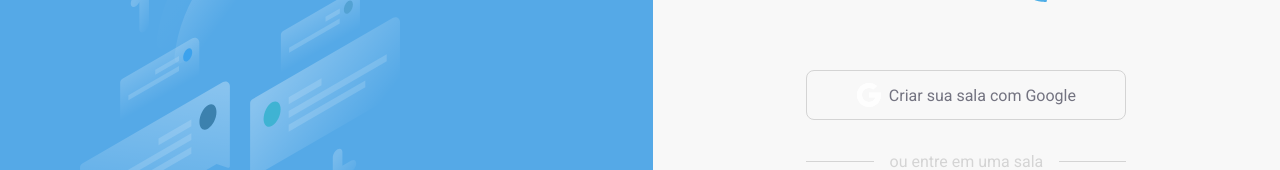
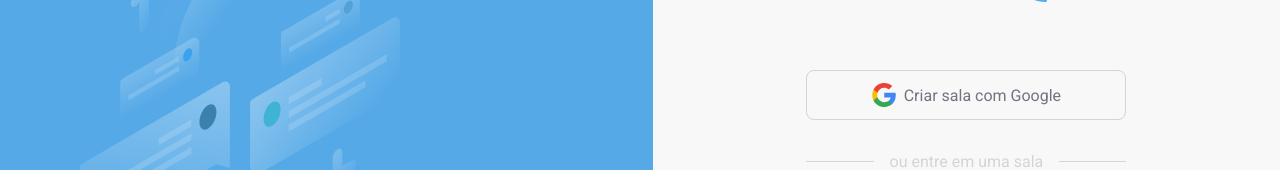
Before and after one commit to GustavoSrr/letme-ask, a React (Create React App) app: page / in a window 1280 px wide. Shown: the part 273-443 px from the top of the page. Built offline with nearby package versions, Linux system fonts and the light colour scheme; no server answers.

Commit message:
:bento: Alterando o Svg do Google

```diff
--- a/src/pages/Home/index.tsx
+++ b/src/pages/Home/index.tsx
@@ -52,20 +52,20 @@
         <Content>
           <Logo large/>
           <CreateButton onClick={handleCreateRoom}>
-            <svg width="24" height="24" viewBox="0 0 24 24" fill="none" xmlns="http://www.w3.org/2000/svg">
-              <path d="M12 5C13.6168 5 15.1013 5.55353 16.2863 6.47406L19.9235 3.00409C17.8088 1.13995 15.0406 0 12 0C7.3924 0 3.39667 2.59991 1.3858 6.40985L5.43024 9.60278C6.40997 6.91937 8.97748 5 12 5Z" fill="#FEFEFE" />
-              <path d="M23.8961 13.5018C23.9586 13.0102 24 12.5087 24 12C24 11.1422 23.9063 10.3068 23.7352 9.5H12V14.5H18.4862C17.9615 15.8638 17.0272 17.0178 15.838 17.8195L19.8975 21.0243C22.0494 19.1354 23.522 16.4904 23.8961 13.5018Z" fill="#FEFEFE" />
-              <path d="M5 12C5 11.1566 5.15686 10.3516 5.43024 9.60278L1.3858 6.40985C0.504333 8.08002 0 9.98016 0 12C0 13.9973 0.495056 15.8763 1.35822 17.533L5.40778 14.3359C5.14844 13.6044 5 12.8204 5 12Z" fill="#FEFEFE" />
-              <path d="M12 19C8.95447 19 6.37042 17.0515 5.40778 14.3359L1.35822 17.533C3.35925 21.3735 7.36981 24 12 24C15.0278 24 17.7888 22.8752 19.8975 21.0243L15.838 17.8195C14.7412 18.5589 13.4284 19 12 19Z" fill="#FEFEFE" />
-              <path opacity="0.1" d="M12 23.75C8.46832 23.75 5.29272 22.2928 3.04755 19.9713C5.24536 22.4378 8.43646 24 12 24C15.5306 24 18.6953 22.4686 20.8881 20.0408C18.6496 22.3246 15.4981 23.75 12 23.75Z" fill="#FEFEFE" />
-              <path opacity="0.1" d="M12 14.25V14.5H18.4862L18.5875 14.25H12Z" fill="#FEFEFE" />
-              <path d="M23.9944 12.147C23.9952 12.0978 24 12.0494 24 12C24 11.986 23.9978 11.9725 23.9977 11.9586C23.9971 12.0215 23.9939 12.0838 23.9944 12.147Z" fill="#E6E6E6" />
-              <path opacity="0.2" d="M12 9.5V9.75H23.7856C23.7698 9.66748 23.7526 9.58191 23.7352 9.5H12Z" fill="#FEFEFE" />
-              <path d="M23.7352 9.5H12V14.5H18.4862C17.4775 17.1216 14.9772 19 12 19C8.13403 19 5 15.866 5 12C5 8.13397 8.13403 5 12 5C13.4019 5 14.6939 5.43066 15.7885 6.14069C15.9561 6.24957 16.1289 6.35181 16.2863 6.47406L19.9235 3.00409L19.8414 2.94098C17.7369 1.11707 15.0035 0 12 0C5.37256 0 0 5.37256 0 12C0 18.6274 5.37256 24 12 24C18.1177 24 23.1555 19.4188 23.8961 13.5018C23.9586 13.0102 24 12.5087 24 12C24 11.1422 23.9063 10.3068 23.7352 9.5Z" fill="#FEFEFE" />
-              <path opacity="0.1" d="M15.7885 5.89069C14.6939 5.18066 13.4019 4.75 12 4.75C8.13403 4.75 5 7.88397 5 11.75C5 11.7922 5.00057 11.8251 5.0013 11.8672C5.06874 8.05951 8.17621 5 12 5C13.4019 5 14.6939 5.43066 15.7885 6.14069C15.9561 6.24957 16.1289 6.35181 16.2863 6.47406L19.9235 3.00409L16.2863 6.22406C16.1289 6.10181 15.9561 5.99957 15.7885 5.89069Z" fill="#FEFEFE" />
-              <path opacity="0.2" d="M12 0.25C14.975 0.25 17.6829 1.34839 19.7793 3.1416L19.9235 3.00409L19.8134 2.90827C17.709 1.08436 15.0035 0 12 0C5.37256 0 0 5.37256 0 12C0 12.0422 0.0058594 12.0829 0.0062866 12.125C0.0740356 5.55585 5.41473 0.25 12 0.25Z" fill="#FEFEFE" />
+            <svg width="24" height="24" viewBox="0 0 48 48" fill="none" xmlns="http://www.w3.org/2000/svg">
+              <g clipPath="url(#clip0)">
+                <path d="M47.532 24.5528C47.532 22.9214 47.3997 21.2811 47.1175 19.6761H24.48V28.9181H37.4434C36.9055 31.8988 35.177 34.5356 32.6461 36.2111V42.2078H40.3801C44.9217 38.0278 47.532 31.8547 47.532 24.5528Z" fill="#4285F4" />
+                <path d="M24.48 48.0016C30.9529 48.0016 36.4116 45.8764 40.3888 42.2078L32.6549 36.2111C30.5031 37.675 27.7252 38.5039 24.4888 38.5039C18.2275 38.5039 12.9187 34.2798 11.0139 28.6006H3.03296V34.7825C7.10718 42.8868 15.4056 48.0016 24.48 48.0016Z" fill="#34A853" />
+                <path d="M11.0051 28.6006C9.99973 25.6199 9.99973 22.3922 11.0051 19.4115V13.2296H3.03298C-0.371021 20.0112 -0.371021 28.0009 3.03298 34.7825L11.0051 28.6006Z" fill="#FBBC04" />
+                <path d="M24.48 9.49932C27.9016 9.44641 31.2086 10.7339 33.6866 13.0973L40.5387 6.24523C36.2 2.17101 30.4414 -0.068932 24.48 0.00161733C15.4055 0.00161733 7.10718 5.11644 3.03296 13.2296L11.005 19.4115C12.901 13.7235 18.2187 9.49932 24.48 9.49932Z" fill="#EA4335" />
+              </g>
+              <defs>
+                <clipPath id="clip0">
+                  <rect width="48" height="48" fill="white" />
+                </clipPath>
+              </defs>
             </svg>
-            Criar sua sala com Google
+            Criar sala com Google
           </CreateButton>
           <Separator>ou entre em uma sala</Separator>
           <Form onSubmit={handleJoinRoom}>
```
